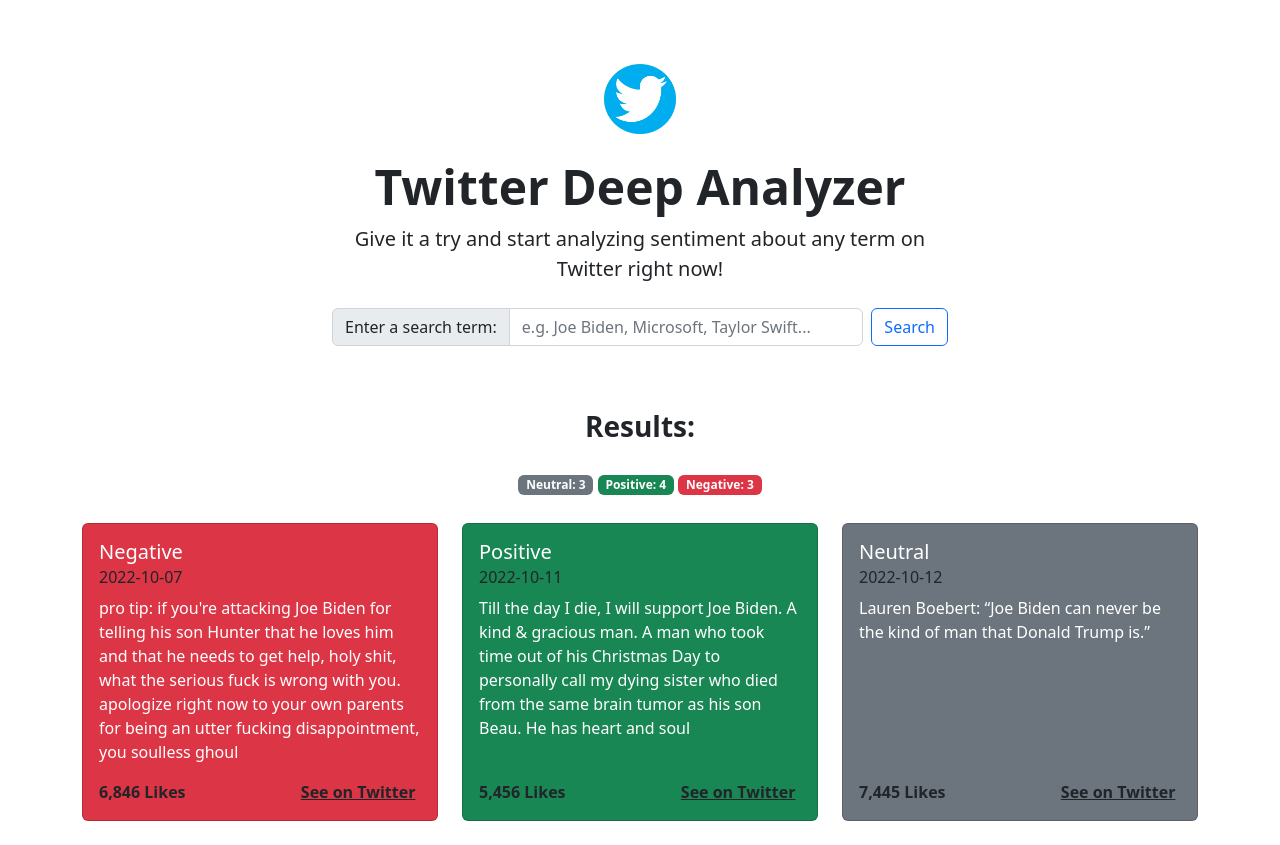
After one commit to edduardoo/twitter-nlp-mlops, a Flask app: template ui-module/templates/static_design.html in a window 1280 px wide. The commit adds this page. Run offline with Flask 2, Linux system fonts and the light colour scheme; the template is opened without the code that fills it, so the values that code supplies are empty.

Commit message:
add dynamic calls from the ui using ajax and improve layout

```diff
--- a/ui-module/app.py
+++ b/ui-module/app.py
@@ -24,21 +24,28 @@
 
 
 @app.route('/', methods=["GET"])
-def twitter():
-    flash("what's your name dude?")
+def home():
+    print("Getizao")
     return render_template("index.html")
 
-@app.route('/', methods=["POST"])
+@app.route('/search', methods=["POST"])
 def search():
-    search_term = request.form['name_input']
+    search_term =  request.get_json()['search_term']
     tweets = hp.search_for_tweets(search_term, twitter_api_token)
     tweets_df = hp.tweets_to_df(tweets.data)
 
     predictions = call_api(list(tweets_df['text']))
     tweets_df['sentiment'] = predictions['body']['predictions']
-    tweets_df = tweets_df[['sentiment', 'text', 'like_count']]
 
-    return render_template("results.html", df=tweets_df)
+    tweets_df = tweets_df[['sentiment', 'text', 'likes', 'date']]
+    counts_dict = tweets_df.value_counts('sentiment').to_dict()
+    for sentiment in ('Neutral', 'Negative', 'Positive'):
+        if sentiment not in counts_dict:
+            counts_dict[sentiment] = 0
+    print(counts_dict)
+    print(tweets_df.head())
+    return render_template("results.html", tweets_df=tweets_df, counts=counts_dict)
+
 
 if __name__ == "__main__":
     app.run(debug=True)
--- /dev/null
+++ b/ui-module/static/css/styles.css
@@ -0,0 +1,12 @@
+.card-subtitle {
+    color: #212529;
+  }
+
+.like {
+    font-weight: bold;
+    color: #212529;
+}
+
+.link-dark {
+    font-weight: bold;
+}
--- /dev/null
+++ b/ui-module/templates/static_design.html
@@ -0,0 +1,133 @@
+<!DOCTYPE html>
+<html lang="en">
+<head>
+    <meta charset="UTF-8">
+    <meta http-equiv="X-UA-Compatible" content="IE=edge">
+    <meta name="viewport" content="width=device-width, initial-scale=1.0">
+    <!-- CSS only -->
+    <link href="https://cdn.jsdelivr.net/npm/bootstrap@5.2.2/dist/css/bootstrap.min.css" rel="stylesheet" integrity="sha384-Zenh87qX5JnK2Jl0vWa8Ck2rdkQ2Bzep5IDxbcnCeuOxjzrPF/et3URy9Bv1WTRi" crossorigin="anonymous">
+    <link href="../static/css/styles.css" rel="stylesheet">
+
+    <title>Twitter Deep Analyzer!</title>
+</head>
+<body>
+
+  <div class="px-4 py-5 my-3 text-center">
+    <img class="d-block mx-auto mb-4" src="../assets/logo_twitter2.png" alt="" width="72" height="70">
+    <h1 class="display-5 fw-bold">Twitter Deep Analyzer</h1>
+    <div class="col-lg-6 mx-auto">
+      <p class="lead mb-4">Give it a try and start analyzing sentiment about any term on Twitter right now!</p>
+      <div class="d-grid gap-2 d-sm-flex justify-content-sm-center">
+        <div class="input-group">
+            <span class="input-group-text">Enter a search term: </span>
+            <input type="text" class="form-control" aria-label="Search Term" placeholder="e.g. Joe Biden, Microsoft, Taylor Swift..."></textarea>
+          </div>
+        <button type="button" class="btn btn-outline-primary">Search</button>
+      </div>
+    </div>
+  </div>
+
+  <div class="container" id="results">
+    <div class="text-center"><h3 class="display-7 fw-bold">Results:</h3></div>
+
+    <div class="px-1 py-1 my-4 text-center">
+        <span class="badge text-bg-secondary">Neutral: 3</span>
+        <span class="badge text-bg-success">Positive: 4</span>
+        <span class="badge text-bg-danger">Negative: 3</span>
+    </div>
+
+
+
+    <!--Layout do card grids: https://codepen.io/JacobLett/pen/yLLdvjV  -->
+
+    <div class="row row-cols-1 row-cols-sm-2 row-cols-md-3 row-cols-lg-3 row-cols-xl-3">
+        <div class="col mb-4 d-flex align-items-stretch">
+            <div class="card text-bg-danger">
+            <div class="card-body d-flex flex-column">
+                <h5 class="card-title">Negative</h5>
+                <h6 class="card-subtitle mb-2">2022-10-07</h6>
+                <p class="card-text">pro tip: if you're attacking Joe Biden for telling his son Hunter that he loves him and that he needs to get help, holy shit, what the serious fuck is wrong with you. apologize right now to your own parents for being an utter fucking disappointment, you soulless ghoul</p>
+                <div class="row mt-auto">
+                    <div class="col-5 like">6,846 Likes</div>
+                    <div class="col-2"></div>
+                    <div class="col-5">
+                        <a href="https://t.co/S8bZsxoPx6" class="link-dark">See on Twitter</a>
+                    </div>
+                </div>
+            </div>
+            </div>
+        </div>
+        <div class="col mb-4 d-flex align-items-stretch">
+            <div class="card text-bg-success">
+            <div class="card-body d-flex flex-column">
+                <h5 class="card-title">Positive</h5>
+                <h6 class="card-subtitle mb-2">2022-10-11</h6>
+                <p class="card-text">Till the day I die, I will support Joe Biden.  A kind &amp; gracious man. A man who took time out of his Christmas Day to personally call my dying sister who died from the same brain tumor as his son Beau. He has heart and soul</p>
+                <div class="row mt-auto">
+                    <div class="col-5 like">5,456 Likes</div>
+                    <div class="col-2"></div>
+                    <div class="col-5">
+                        <a href="https://t.co/S8bZsxoPx6" class="link-dark">See on Twitter</a>
+                    </div>
+                </div>
+            </div>
+            </div>
+        </div>
+        <div class="col mb-4 d-flex align-items-stretch">
+            <div class="card text-bg-secondary">
+            <div class="card-body d-flex flex-column">
+                <div class="row">
+                <h5 class="card-title">Neutral</h5>
+                <h6 class="card-subtitle mb-2">2022-10-12</h6>
+                </div>
+                <div class="row">
+                <p class="card-text">Lauren Boebert: “Joe Biden can never be the kind of man that Donald Trump is.”</p>
+                </div>
+                <div class="row mt-auto">
+                    <div class="col-5 like">7,445 Likes</div>
+                    <div class="col-2"></div>
+                    <div class="col-5">
+                            <a href="https://t.co/S8bZsxoPx6" class="link-dark">See on Twitter</a>
+                    </div>
+                </div>
+            </div>
+            </div>
+        </div>
+    </div>
+</div>
+
+ <!-- RESULTS: -->
+  <!--
+  <div class="card text-bg-danger" style="width: 18rem;">
+    <div class="card-body">
+      <h5 class="card-title">Card title</h5>
+      <h6 class="card-subtitle mb-2 text-muted">Card subtitle</h6>
+      <p class="card-text">Some quick example text to build on the card title and make up the bulk of the card's content.</p>
+      <a href="#" class="card-link">Card link</a>
+      <a href="#" class="card-link">Another link</a>
+    </div>
+  </div>
+  <div class="card text-bg-success" style="width: 18rem;">
+    <div class="card-body">
+      <h5 class="card-title">Card title</h5>
+      <h6 class="card-subtitle mb-2 text-muted">Card subtitle</h6>
+      <p class="card-text">Some quick example text to build on the card title and make up the bulk of the card's content.</p>
+      <a href="#" class="card-link">Card link</a>
+      <a href="#" class="card-link">Another link</a>
+    </div>
+  </div>
+  <div class="card text-bg-secondary" style="width: 18rem;">
+    <div class="card-body">
+      <h5 class="card-title">Card title</h5>
+      <h6 class="card-subtitle mb-2 text-muted">Card subtitle</h6>
+      <p class="card-text">Some quick example text to build on the card title and make up the bulk of the card's content.</p>
+      <a href="#" class="card-link">Card link</a>
+      <a href="#" class="card-link">Another link</a>
+    </div>
+  </div>-->
+
+
+</body>
+<!-- JavaScript Bundle with Popper -->
+<script src="https://cdn.jsdelivr.net/npm/bootstrap@5.2.2/dist/js/bootstrap.bundle.min.js" integrity="sha384-OERcA2EqjJCMA+/3y+gxIOqMEjwtxJY7qPCqsdltbNJuaOe923+mo//f6V8Qbsw3" crossorigin="anonymous"></script>
+</html>
```
Also changed, not shown: ui-module/modules/helper.py (+9 -4 lines), ui-module/static/js/scripts.js (added, +24 -0 lines), ui-module/templates/index.html (+38 -32 lines), ui-module/templates/results.html (+34 -61 lines), ui-module/static/assets/loading.gif (added), ui-module/static/assets/logo_twitter.png (added), ui-module/static/assets/logo_twitter2.png (added), ui-module/static/assets/logo_twitter3.png (added).
